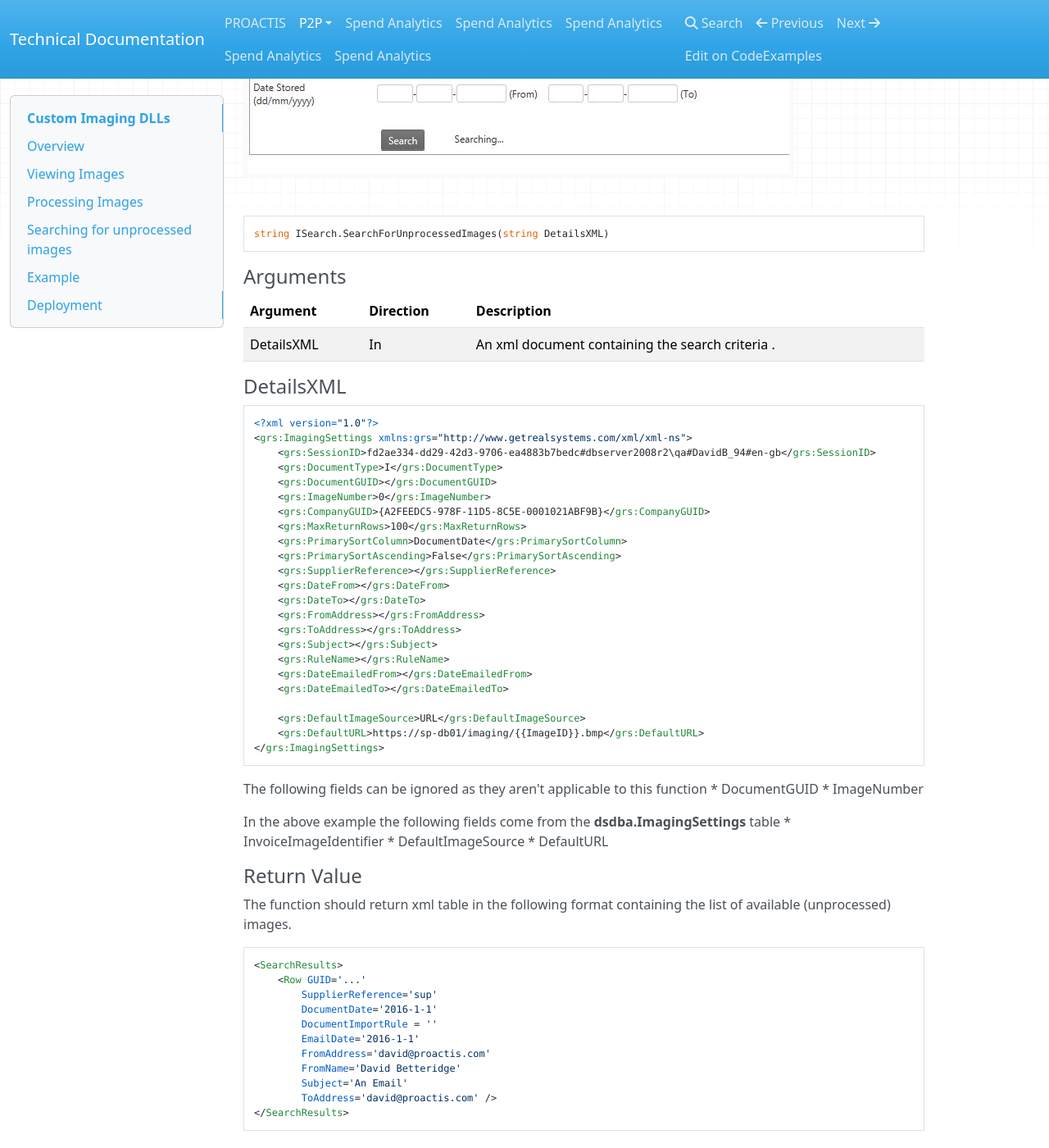
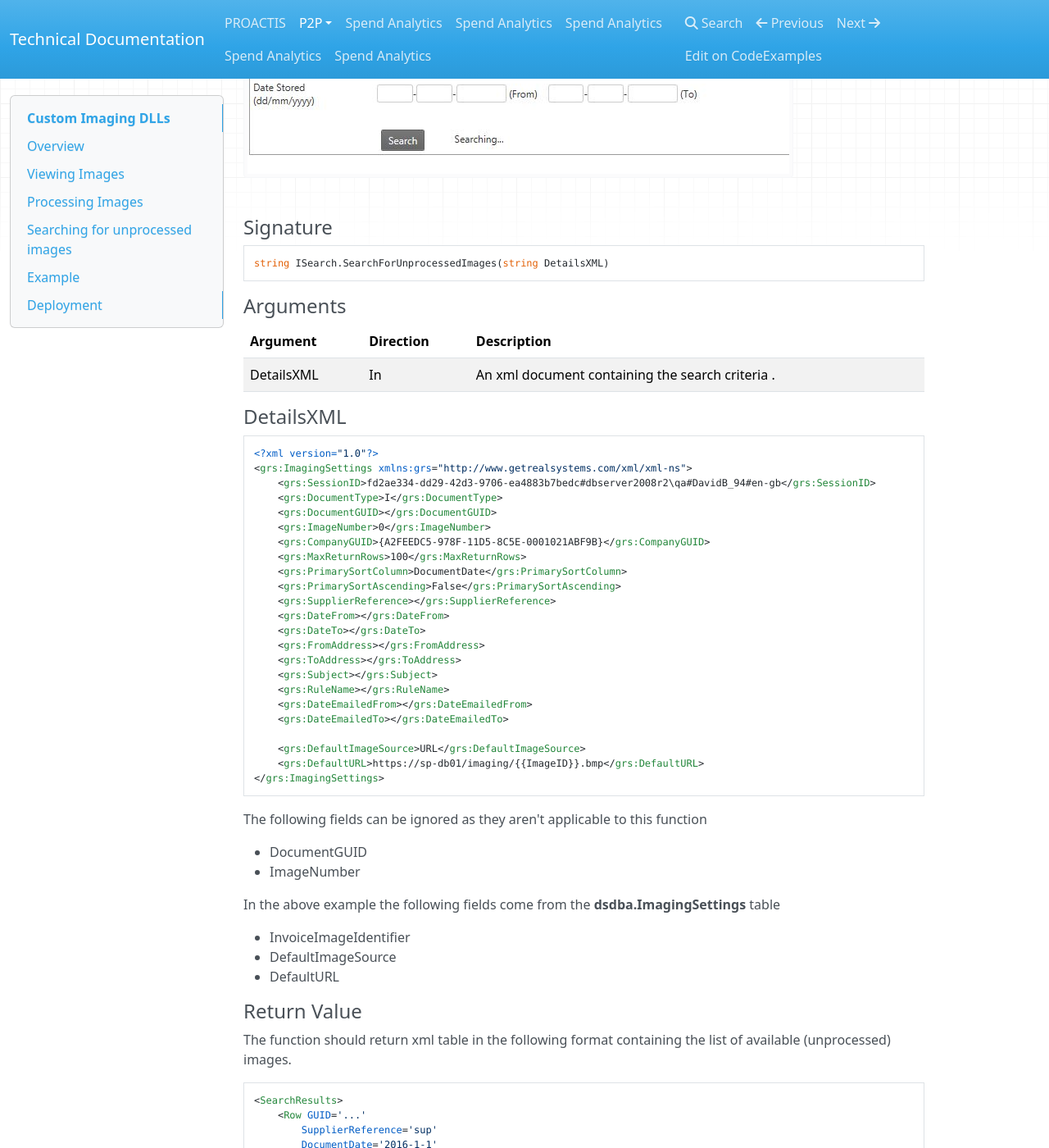
Before and after one commit to proactis-documentation/documentation-source, an MkDocs documentation site: the page built from docs/p2p/customimaging.md, in a window 1280 px wide and 1400 px high, scrolled down 8273 px. Shown: the whole window at 82% size. Built offline with MkDocs 1.6.1, drawn with Linux system fonts in a browser that asks for light colours; nearby versions of some CDN libraries; old or Windows-style settings are respelled for this version of MkDocs; some of the changed lines change nothing that is shown; some of the changed text lies outside the part shown.

Commit message:
CustomImaging_Search

````diff
--- a/docs/p2p/customimaging.md
+++ b/docs/p2p/customimaging.md
@@ -337,15 +337,18 @@
 + Add a public class called __Search__ which implements the __grsImageIface.ISearch__ interface.
 
 + Write an implementation of the following methods.
-    -   GetImage
+    -   SearchForUnprocessedImages
 
 
 ---
 
 ### SearchForUnprocessedImages
-Allows users to enter criteria to filter the display of unprocessed images.
+Returns a list of unprocessed images based on the search criteria entered by the user.
 
 ![alt text](../img/p2p/imaging/search.JPG "Search")
+
+
+#### Signature
 
 ```C#
 string ISearch.SearchForUnprocessedImages(string DetailsXML)
@@ -385,10 +388,12 @@
 ```
 
 The following fields can be ignored as they aren't applicable to this function
+
  * DocumentGUID
  * ImageNumber
 
 In the above example the following fields come from the __dsdba.ImagingSettings__ table
+
  * InvoiceImageIdentifier
  * DefaultImageSource
  * DefaultURL
````
